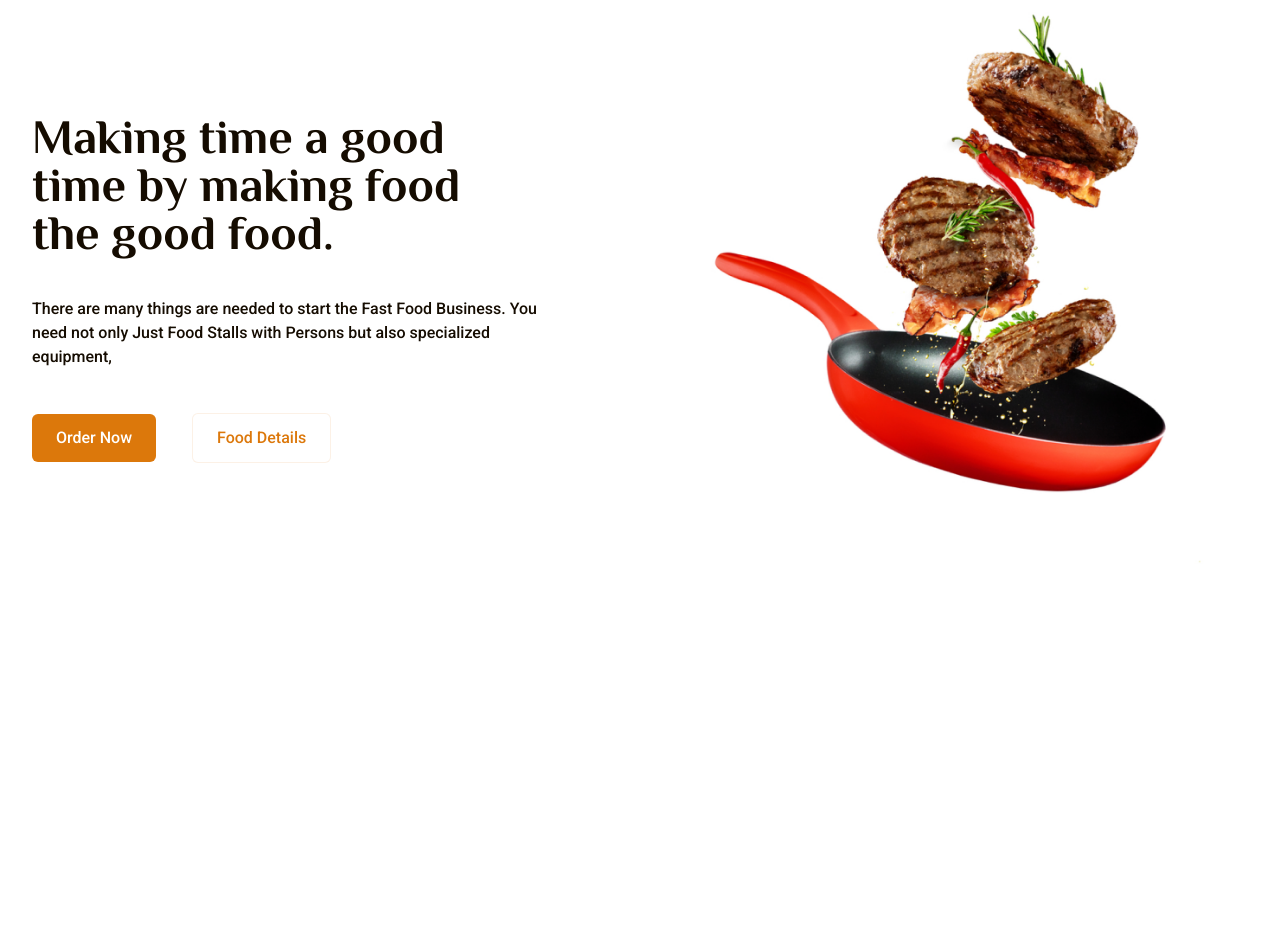
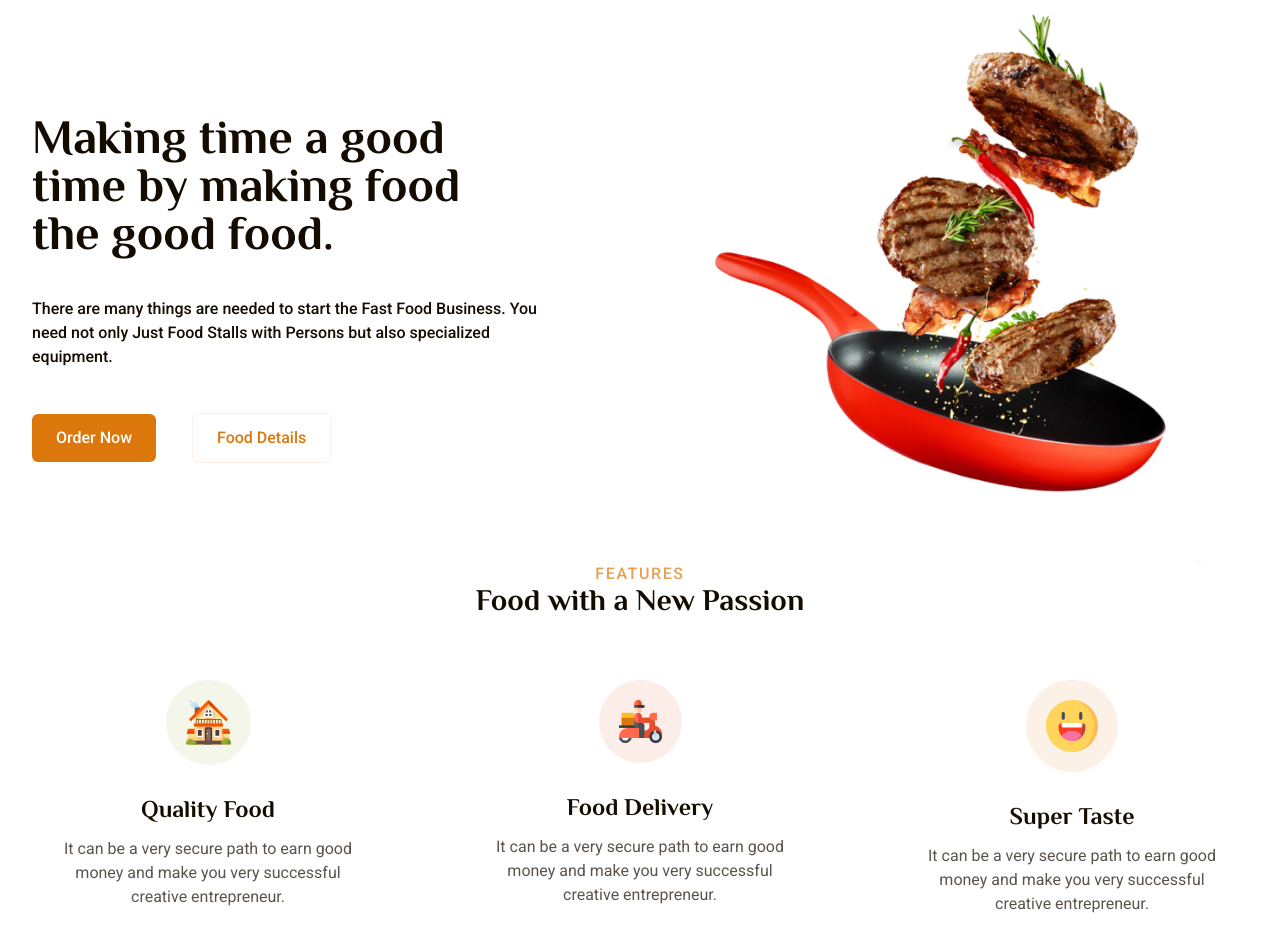
Before and after one commit to madiyar/landing-page-template, a website built with Vite: page index.html in a window 1280 px wide. Shown: the part 100-1052 px from the top of the page. Before the commit the page ends 800 px from the top, so only its background shows below. Built offline with nearby package versions, Linux system fonts and the light colour scheme.

Commit message:
features

```diff
--- a/index.html
+++ b/index.html
@@ -7,6 +7,7 @@
     <title>Food Network</title>
   </head>
   <body>
+    <!-- Header -->
     <header class="container header">
       <div class="nav">
         <a href="/"><img src="./assets/logo.svg" alt="Food Network" /></a>
@@ -20,10 +21,11 @@
       </div>
       <button type="button" class="btn-primary">Booking Now</button>
     </header>
+    <!-- Hero -->
     <section class="container hero">
       <div class="action">
         <h1>Making time a good time by making food the good food.</h1>
-        <p>There are many things are needed to start the Fast Food Business. You need not only Just Food Stalls with Persons but also specialized equipment,</p>
+        <p>There are many things are needed to start the Fast Food Business. You need not only Just Food Stalls with Persons but also specialized equipment.</p>
         <div>
           <button type="button" class="btn-primary mr-8">Order Now</button>
           <button type="button" class="btn-default">Food Details</button>
@@ -33,6 +35,34 @@
         <img src="./assets/hero.png" alt="Pan with steaks" />
       </div>
     </section>
+    <!-- Features -->
+    <section class="container features">
+      <span class="section-name">Features</span>
+      <h2 class="title">Food with a New Passion</h2>
+      <div class="list">
+        <div class="card">
+          <span class="bg-feature1 bg-opacity-10 p-5 rounded-full">
+            <img src="./assets/quality-food.svg" />
+          </span>
+          <h3>Quality Food</h3>
+          <p>It can be a very secure path to earn good money and make you very successful creative entrepreneur.</p>
+        </div>
+        <div class="card">
+          <span class="bg-feature2 bg-opacity-10 p-5 rounded-full">
+            <img src="./assets/food-delivery.svg" />
+          </span>
+          <h3>Food Delivery</h3>
+          <p>It can be a very secure path to earn good money and make you very successful creative entrepreneur.</p>
+        </div>
+        <div class="card">
+          <span class="bg-primary bg-opacity-10 p-5 rounded-full">
+            <img src="./assets/super-taste.svg" />
+          </span>
+          <h3>Super Taste</h3>
+          <p>It can be a very secure path to earn good money and make you very successful creative entrepreneur.</p>
+        </div>
+      </div>
+    </section>
     <script type="module" src="./main.js"></script>
   </body>
 </html>
--- a/style.scss
+++ b/style.scss
@@ -13,6 +13,7 @@
 }
 
 @layer components {
+  // header
   .header {
     @apply flex items-center w-full justify-between py-8;
     & .nav {
@@ -27,6 +28,7 @@
       }
     }
   }
+  // hero
   .hero {
     @apply flex items-center mt-10 lg:mt-0 justify-between;
     & .action {
@@ -45,6 +47,29 @@
       }
     }
   }
+  // features
+  .features {
+    @apply flex flex-col items-center mt-20 lg:mt-0;
+    & .list {
+      @apply flex w-full gap-x-20 mt-11 flex-col lg:flex-row;
+      & .card {
+        @apply w-full lg:w-1/3 flex flex-col items-center mb-8 hover:shadow-md rounded-md p-5;
+        & h3 {
+          @apply font-bold text-2xl leading-6 mb-4 mt-8;
+        }
+        & p {
+          @apply text-center text-secondary text-opacity-70;
+        }
+      }
+    }
+  }
+  // common
+  .section-name {
+    @apply text-primary text-opacity-70 uppercase font-medium leading-5 tracking-widest;
+  }
+  .title {
+    @apply font-bold text-3xl leading-8;
+  }
   .btn {
     @apply font-medium px-6 py-3 rounded-md;
     &-primary {
--- a/tailwind.config.js
+++ b/tailwind.config.js
@@ -16,7 +16,9 @@ module.exports = {
         secondary: '#150C01',
         dark: '#252525',
         white: 'white',
-        gray: '#EDEDED'
+        gray: '#EDEDED',
+        feature1: '#8FA632',
+        feature2: '#E64D2E'
       },
       fontFamily: {
         sans: ['Roboto', ...defaultTheme.fontFamily.sans],
```
Also changed, not shown: assets/food-delivery.svg (added), assets/quality-food.svg (added), assets/super-taste.svg (added).
